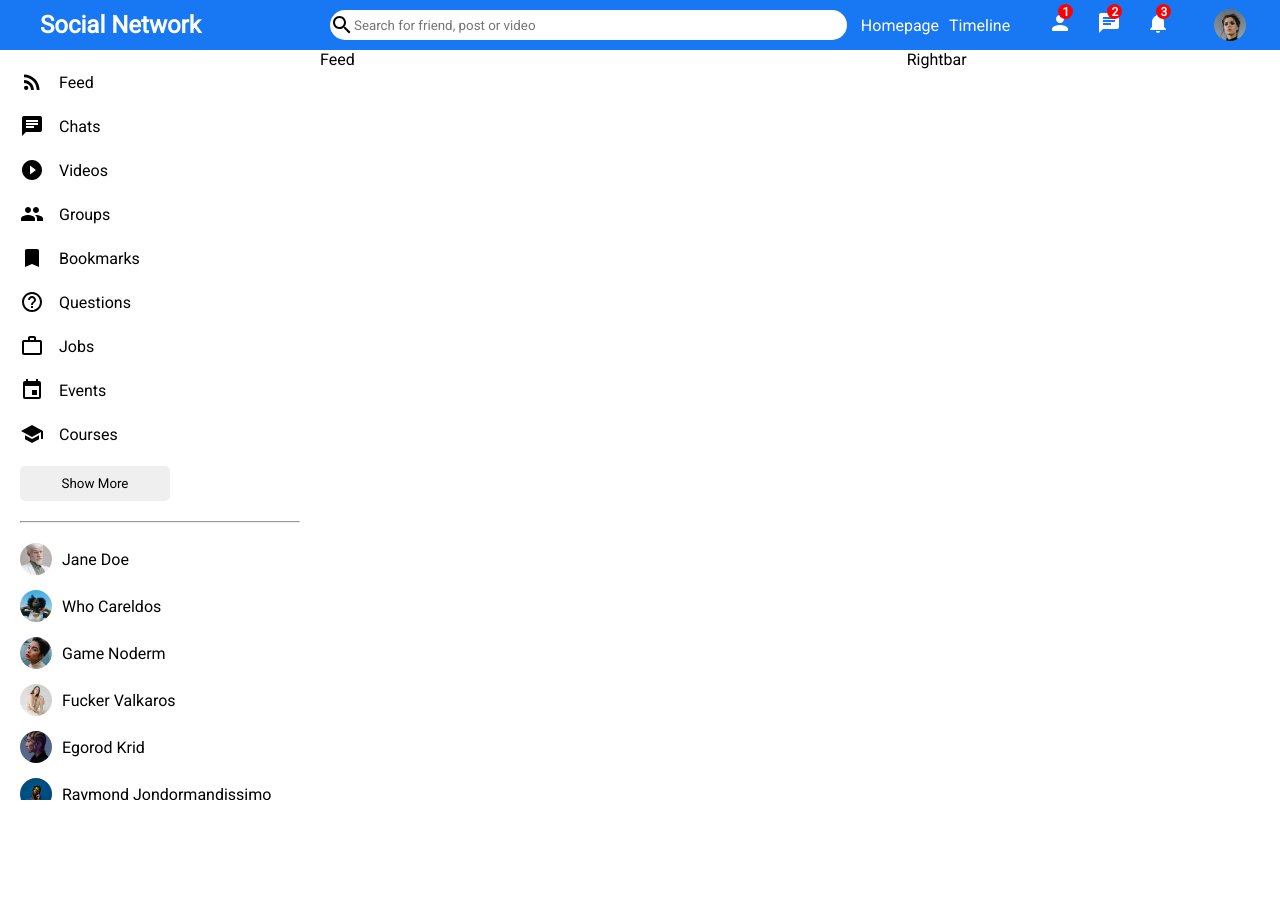
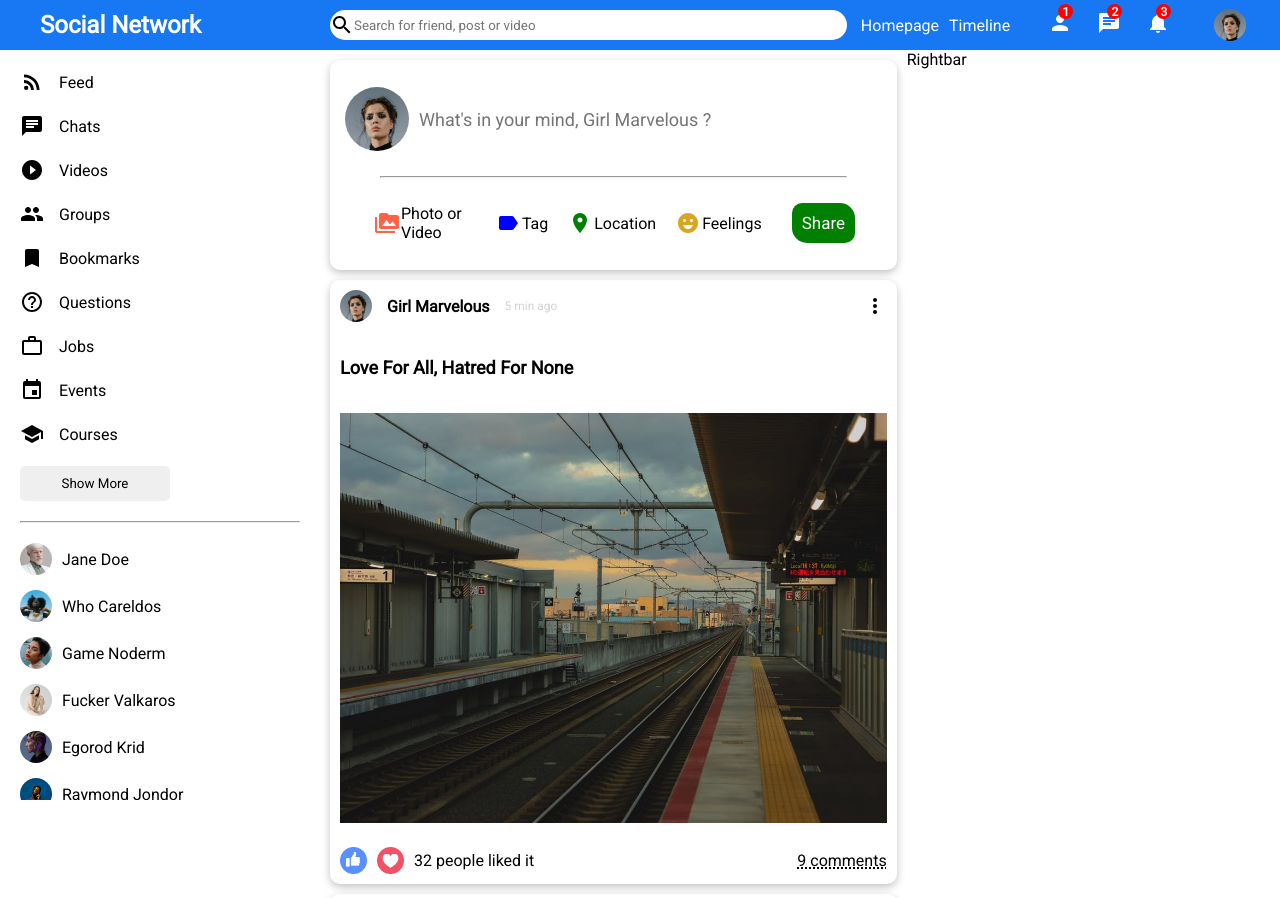
Before and after one commit to virtuozv/miniprojectsreact, a React (Create React App) app in the folder 3-ui-design-sn/: page / in a window 1280 px wide. Shown: the top 898 px of the page. Before the commit the page ends 800 px from the top, so only its background shows below. Built offline with nearby package versions, Linux system fonts and the light colour scheme.

Commit message:
dev feed

```diff
--- a/3-ui-design-sn/src/components/feed/Feed.jsx
+++ b/3-ui-design-sn/src/components/feed/Feed.jsx
@@ -1,7 +1,16 @@
+import Post from "../post/Post";
+import Share from "../share/Share";
 import "./feed.css";
 
 const Feed = () => {
-  return <div className="feed">Feed</div>;
+  return (
+    <div className="feed">
+      <Share />
+      <Post />
+      <Post />
+      <Post />
+    </div>
+  );
 };
 
 export default Feed;
--- /dev/null
+++ b/3-ui-design-sn/src/components/post/Post.jsx
@@ -0,0 +1,37 @@
+import "./post.css";
+import { MoreVert } from "@material-ui/icons";
+
+const Post = () => {
+  return (
+    <>
+      <div className="postContainer">
+        <div className="postInformation">
+          <div className="postTopLeft">
+            <img src="/assets/person/1.jpeg" alt="" className="postImg" />
+            <div className="persona">Girl Marvelous</div>
+            <div className="postData">5 min ago</div>
+          </div>
+          <div className="postTopRight">
+            <MoreVert />
+          </div>
+        </div>
+        <div className="postContent">
+          <div className="postTitle">Love For All, Hatred For None</div>
+          <img className="postImage" src="assets/post/1.jpeg" alt="" />
+        </div>
+        <div className="postBottom">
+          <div className="postBottomLeft">
+            <img className="likeIcon" src="assets/like.png" />
+            <img className="likeIcon" src="assets/heart.png" />
+            <span className="postLikeCounter">32 people liked it</span>
+          </div>
+          <div className="postBottomRight">
+            <span className="postCommentText">9 comments</span>
+          </div>
+        </div>
+      </div>
+    </>
+  );
+};
+
+export default Post;
--- /dev/null
+++ b/3-ui-design-sn/src/components/post/post.css
@@ -0,0 +1,81 @@
+.postContainer {
+    display: flex;
+    flex-direction: column;
+    border-radius: 10px;
+    margin: 10px;
+    box-shadow: rgba(0, 0, 0, 0.24) 0px 3px 8px;
+    padding: 10px;
+}
+
+.postImg {
+    height: 32px;
+    width: 32px;
+    object-fit: cover;
+    border-radius: 50%;
+}
+
+.postInformation {
+    display: flex;
+    align-items: center;
+    margin-bottom: 15px;
+    justify-content: space-between;
+}
+
+
+.postTopLeft{
+    display: flex;
+    gap: 15px;
+    align-items: center;
+}
+
+.postTopRight {
+    display: flex;
+    cursor: pointer;
+}
+
+.persona {
+    font-weight: bold;
+}
+
+.postData {
+    color: lightgray;
+    font-size: 12px;
+    align-items: center;
+}
+
+.postTitle {
+    font-weight: bold;
+    font-size: 18px;
+    margin-bottom: 15px;
+}
+
+
+.postContent {
+    margin: 20px 0;
+}
+
+.postImage {
+    margin-top: 20px;
+    width: 100%;
+}
+
+.likeIcon {
+    height: 27px;
+    width: 27px;
+}
+
+.postBottom {
+    display: flex;
+    align-items: center;
+    justify-content: space-between;
+}
+
+.postBottomLeft {
+    display: flex;
+    align-items: center;
+    gap: 10px;
+}
+
+.postCommentText {
+    text-decoration: underline dotted 2px;
+}
--- /dev/null
+++ b/3-ui-design-sn/src/components/share/Share.jsx
@@ -0,0 +1,43 @@
+import "./share.css";
+import { PermMedia, Label, Room, EmojiEmotions } from "@material-ui/icons";
+
+const Share = () => {
+  return (
+    <>
+      <div className="shareContainer">
+        <div className="shareBlock">
+          <img src="/assets/person/1.jpeg" alt="" className="shareImg" />
+          <input
+            placeholder="What's in your mind, Girl Marvelous ?"
+            alt="fuck this"
+            className="shareContainerInput"
+          />
+        </div>
+        <hr />
+        <div className="shareIcons">
+          <ul className="shareList">
+            <li className="shareListItem">
+              <PermMedia htmlColor="tomato" className="shareIcon" />
+              <span className="shareOptionText">Photo or Video</span>
+            </li>
+            <li className="shareListItem">
+              <Label htmlColor="blue" className="shareIcon" />
+              <span className="shareOptionText">Tag</span>
+            </li>
+            <li className="shareListItem">
+              <Room htmlColor="green " className="shareIcon" />
+              <span className="shareOptionText">Location</span>
+            </li>
+            <li className="shareListItem">
+              <EmojiEmotions htmlColor="goldenrod" className="shareIcon" />
+              <span className="shareOptionText">Feelings</span>
+            </li>
+          </ul>
+          <button className="shareButton">Share</button>
+        </div>
+      </div>
+    </>
+  );
+};
+
+export default Share;
--- /dev/null
+++ b/3-ui-design-sn/src/components/share/share.css
@@ -0,0 +1,70 @@
+.shareContainer {
+    display: flex;
+    flex-direction: column;
+    height: 210px;
+    border-radius: 10px;
+    margin: 10px;
+    box-shadow: rgba(0, 0, 0, 0.24) 0px 3px 8px;
+    justify-content: center;
+}
+
+.shareContainerInput {
+    border: none;
+    outline: none;
+    margin-left: 10px;
+    height: 50px;
+    font-size: 18px;
+    width: 80%;
+}
+
+.shareBlock {
+    padding: 25px 15px;
+    display: flex;
+    align-items: center;
+}
+
+.shareIcons {
+    padding: 25px 15px;
+    display: flex;
+    align-items: center;
+}
+
+.shareImg {
+    height: 64px;
+    width: 64px;
+    object-fit: cover;
+    border-radius: 50%;
+}
+
+hr {
+    margin: 0 50px;
+}
+
+.shareButton {
+    border: none;
+    padding: 10px;
+    background-color: green;
+    border-radius: 10px 15px;
+    color: #fff;
+    font-size: 17px;
+    cursor: pointer;
+}
+
+.shareList {
+    display: flex;
+    list-style-type: none;
+    gap: 20px;
+    margin: 0px 30px;
+}
+
+.shareIcons {
+    justify-content: space-between;
+    width: 90%;
+}
+
+.shareListItem {
+    display: flex;
+    gap: 2px;
+    align-items: center;
+    cursor: pointer;
+}
--- a/3-ui-design-sn/src/components/sidebar/Sidebar.jsx
+++ b/3-ui-design-sn/src/components/sidebar/Sidebar.jsx
@@ -102,7 +102,7 @@ const Sidebar = () => {
               src="/assets/person/7.jpeg"
               alt=""
             />
-            <span className="sidebarFriendName">Raymond Jondormandissimo</span>
+            <span className="sidebarFriendName">Raymond Jondor</span>
           </li>
         </ul>
       </div>
```
